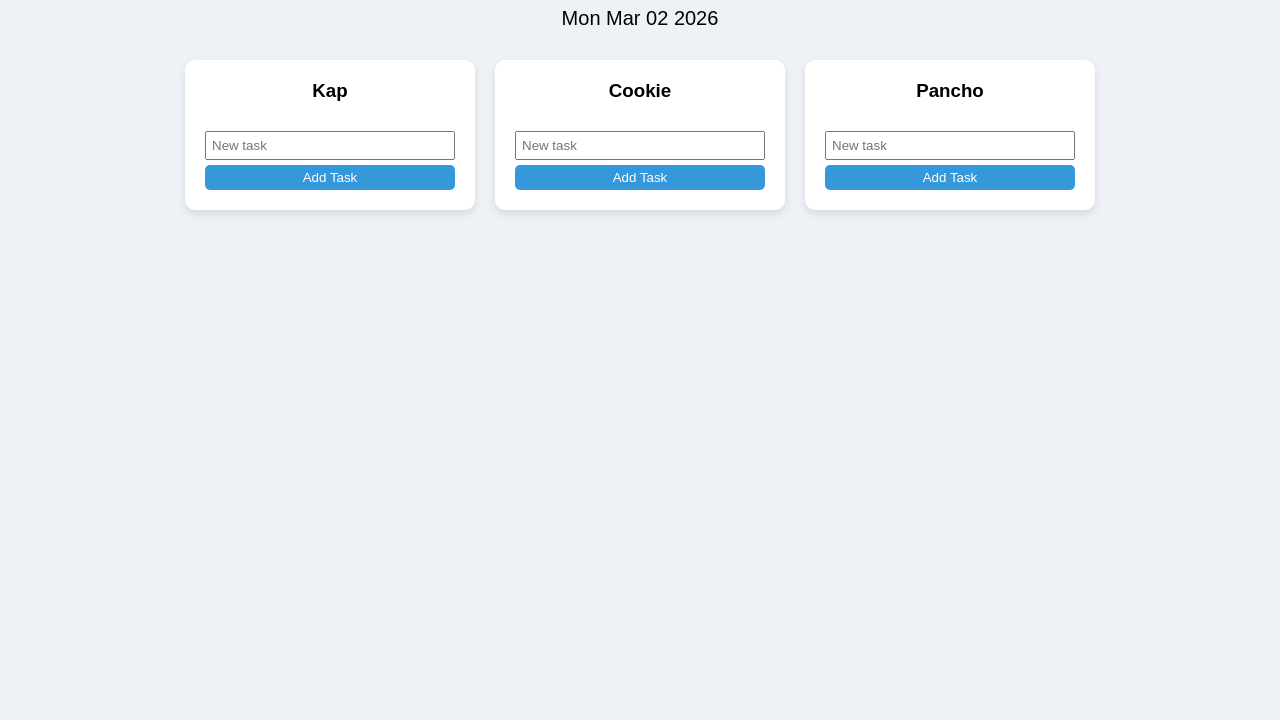
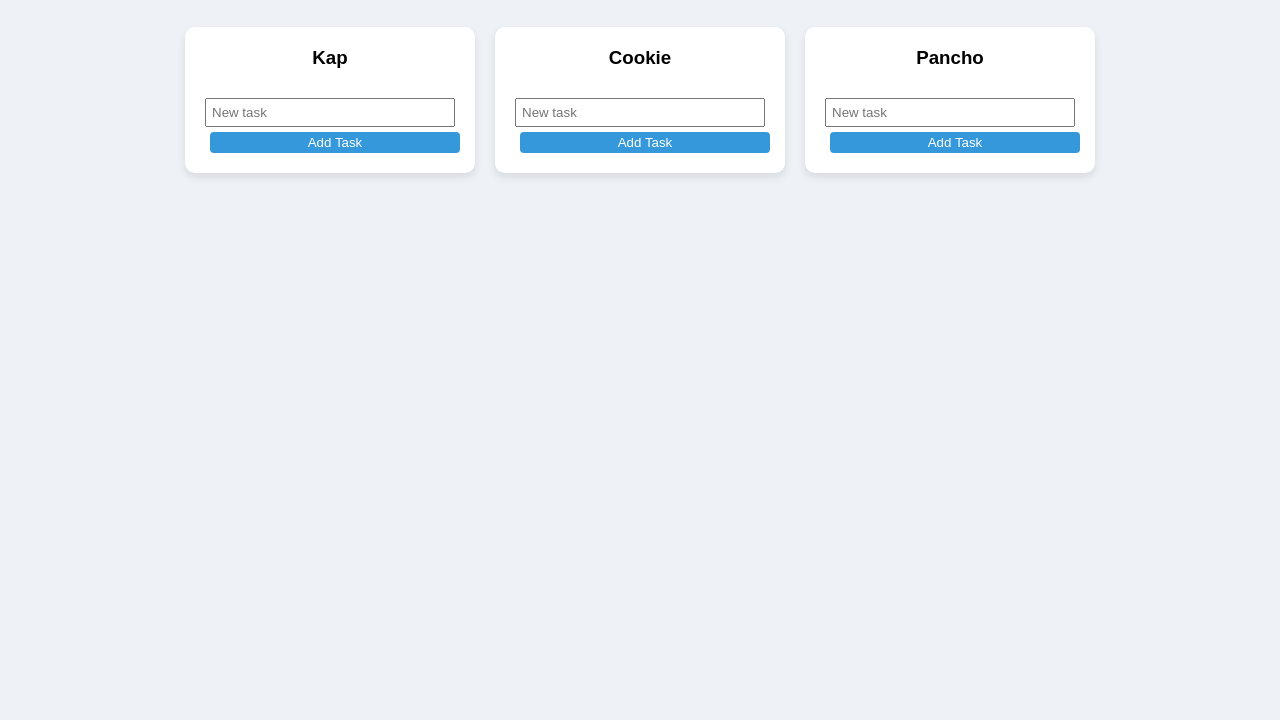
Before and after one commit to Pancho-star-webb/office--task-board-, a plain HTML site: page index.html in a window 1280 px wide. Shown: the part 80-800 px from the top of the page. Drawn offline with Linux system fonts and the light colour scheme.

Commit message:
Update index.html

```diff
--- a/index.html
+++ b/index.html
@@ -1,7 +1,7 @@
 <!DOCTYPE html>
 <html>
 <head>
-  <title>MOBILESCRIPT Task Board</title>
+  <title>Mobilescript Task Board</title>
   <style>
     body {
       font-family: Arial;
@@ -51,52 +51,45 @@
       box-sizing: border-box;
     }
 
-    /* Add Task buttons */
-    button {
-      padding: 5px;
-      border: none;
-      border-radius: 5px;
-      cursor: pointer;
-      margin-top: 5px;
-      width: 100%;
-      background: #3498db;
-      color: white;
+    .task {
+      margin: 5px 0;
+      font-size: 16px;
     }
 
-    button:hover {
-      background: #2980b9;  /* hover effect for Add Task button */
-    }
-
-    /* Delete button styles */
-    button.delete-btn {
+    button {
       margin-left: 5px;
       padding: 3px 6px;
-      background: #e74c3c;
+      background: #e74c3c; /* red for delete */
       color: white;
       border: none;
       border-radius: 4px;
       cursor: pointer;
     }
 
-    button.delete-btn:hover {
-      background: #c0392b; /* hover effect for Delete button */
+    button:hover {
+      background: #c0392b;
     }
 
-    .task {
-      margin: 5px 0;
-      font-size: 16px;
+    .add-btn {
+      margin-top: 5px;
+      width: 100%;
+      background: #3498db; /* blue for add */
+    }
+
+    .add-btn:hover {
+      background: #2980b9;
     }
   </style>
 </head>
 <body>
 
-<h1>Kap Cookie Pancho Task Board</h1>
+<h1>Mobilescript Task Board</h1>
 <div class="date" id="todayDate"></div>
 
 <div class="container" id="board"></div>
 
 <script>
-  // Fixed key so tasks persist across days
+  // Fixed key so tasks persist day-to-day
   const today = "officeTasks";
 
   // Employee names
@@ -108,7 +101,7 @@
     if (!data[name]) data[name] = [];
   });
 
-  // Render the tasks
+  // Render the board
   function render() {
     const board = document.getElementById("board");
     board.innerHTML = "";
@@ -116,9 +109,10 @@
     employees.forEach(name => {
       let tasksHTML = data[name].map((task, i) => `
         <div class="task">
-          <input type="checkbox" ${task.done ? "checked" : ""} onchange="toggleTask('${name}', ${i})">
+          <input type="checkbox" ${task.done ? "checked" : ""}
+            onchange="toggleTask('${name}', ${i})">
           ${task.text}
-          <button class="delete-btn" onclick="deleteTask('${name}', ${i})">Delete</button>
+          <button onclick="deleteTask('${name}', ${i})">Delete</button>
         </div>
       `).join("");
 
@@ -127,7 +121,7 @@
           <h3>${name}</h3>
           ${tasksHTML}
           <input type="text" id="${name}" placeholder="New task">
-          <button onclick="addTask('${name}')">Add Task</button>
+          <button class="add-btn" onclick="addTask('${name}')">Add Task</button>
         </div>
       `;
     });
@@ -135,7 +129,7 @@
     localStorage.setItem(today, JSON.stringify(data));
   }
 
-  // Add a new task
+  // Add a task
   function addTask(name) {
     const input = document.getElementById(name);
     if (input.value.trim() !== "") {
@@ -145,7 +139,7 @@
     }
   }
 
-  // Toggle task completion
+  // Toggle task done
   function toggleTask(name, index) {
     data[name][index].done = !data[name][index].done;
     render();
@@ -157,11 +151,7 @@
     render();
   }
 
-  // Show the date (optional, just for reference)
-  const todayDate = new Date().toDateString();
-  document.getElementById("todayDate").innerText = todayDate;
-
-  // Initial render
+  // Show board
   render();
 </script>
 
```
